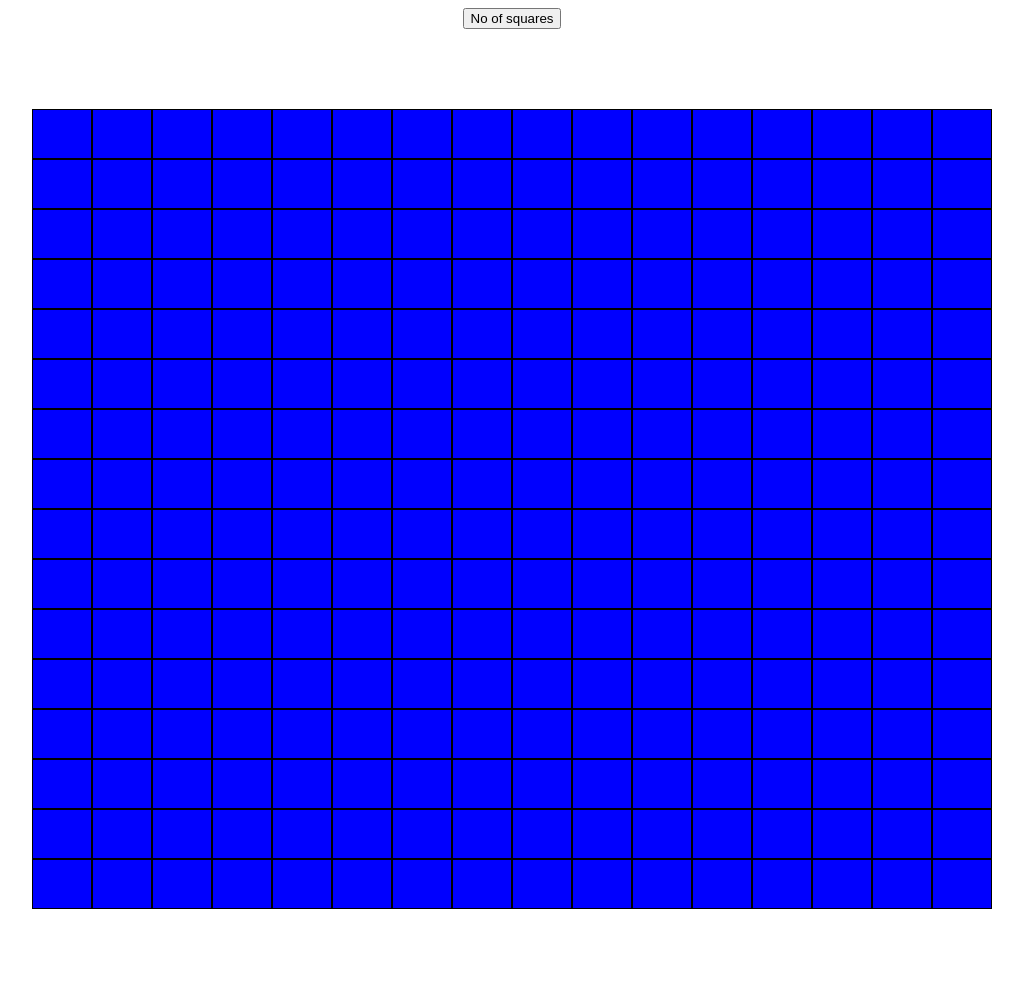
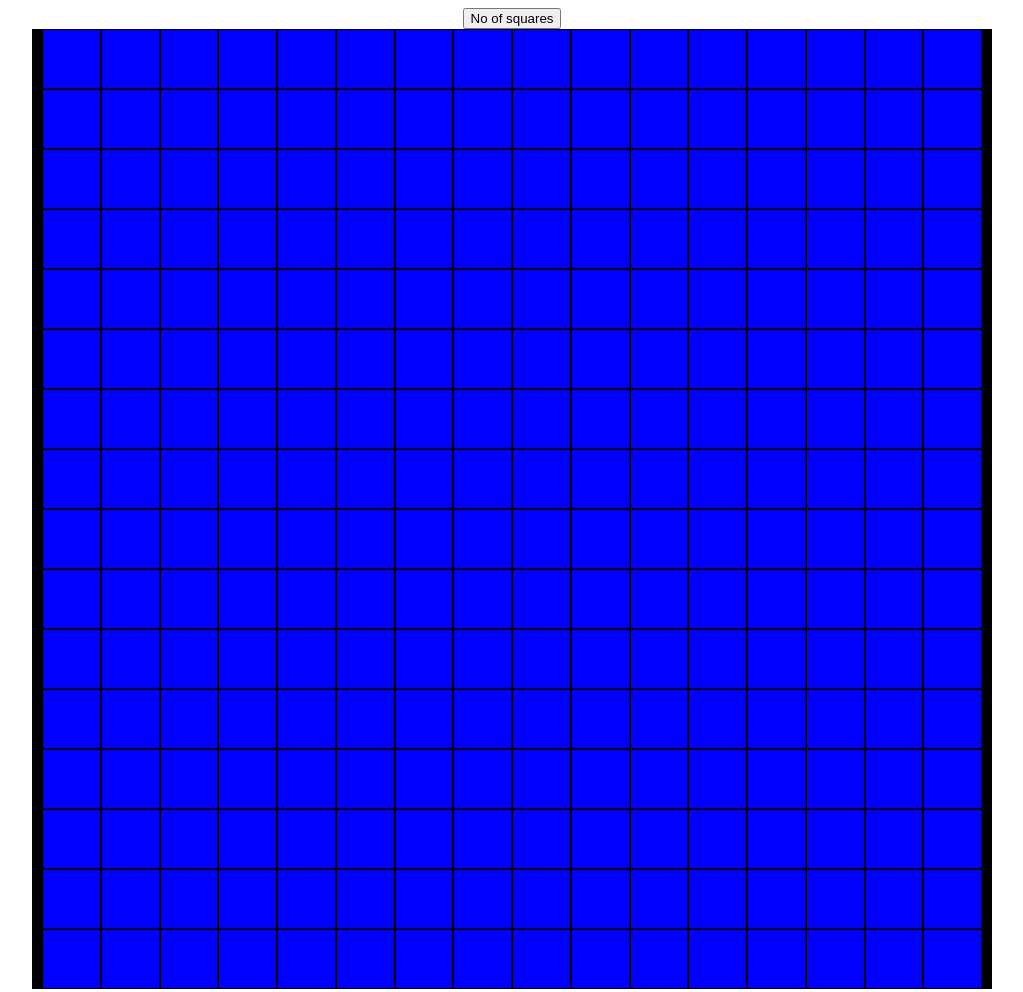
Before and after one commit to DhruvPokhriyal/Etch-a-Sketch, a plain HTML site: page index.html in a window 1280 px wide. Shown: the whole page, without its empty margins (128-1151 px from the left). Drawn offline with Linux system fonts and the light colour scheme.

Commit message:
Correct the grid system
This commit generalize the grid system

```diff
--- a/index.js
+++ b/index.js
@@ -9,6 +9,8 @@ function createGrid(n) {
     console.log("i " + i);
     for (let j = 0; j < n; j++) {
       let box = document.createElement("div");
+      box.style.height = `${960 / n}px`;
+      box.style.width = `${960 / n}px`;
       container.appendChild(box);
       box.addEventListener("mouseover", () => {
         box.classList.add("hover-color");
--- a/styles.css
+++ b/styles.css
@@ -46,6 +46,8 @@ body {
   justify-content: center;
   width: 960px;
   height: 960px;
+  border: 10px black solid;
+  padding: 0;
 }
 
 .buttonDiv {
@@ -56,4 +58,5 @@ body {
 .center-containers {
   display: flex;
   justify-content: center;
+  padding: 0px;
 }
```
